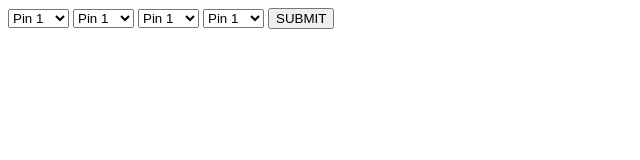
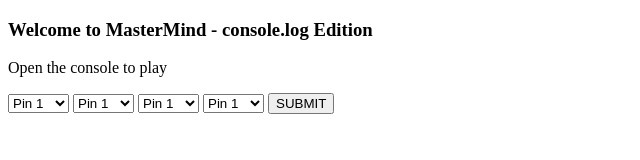
Before and after one commit to Jago971/mastermind, a plain HTML site: page index.html in a window 1280 px wide. Shown: the whole page, without its empty margins (0-640 px from the left). Drawn offline with Linux system fonts and the light colour scheme.

Commit message:
changed html

```diff
--- a/index.html
+++ b/index.html
@@ -6,6 +6,8 @@
     <script src="script.js" defer></script>
 </head>
 <body>
+    <h3>Welcome to MasterMind - console.log Edition</h3>
+    <p>Open the console to play</p>
     <div>
         <select class="round" required>
             <option value="">Pin 1</option>
```
